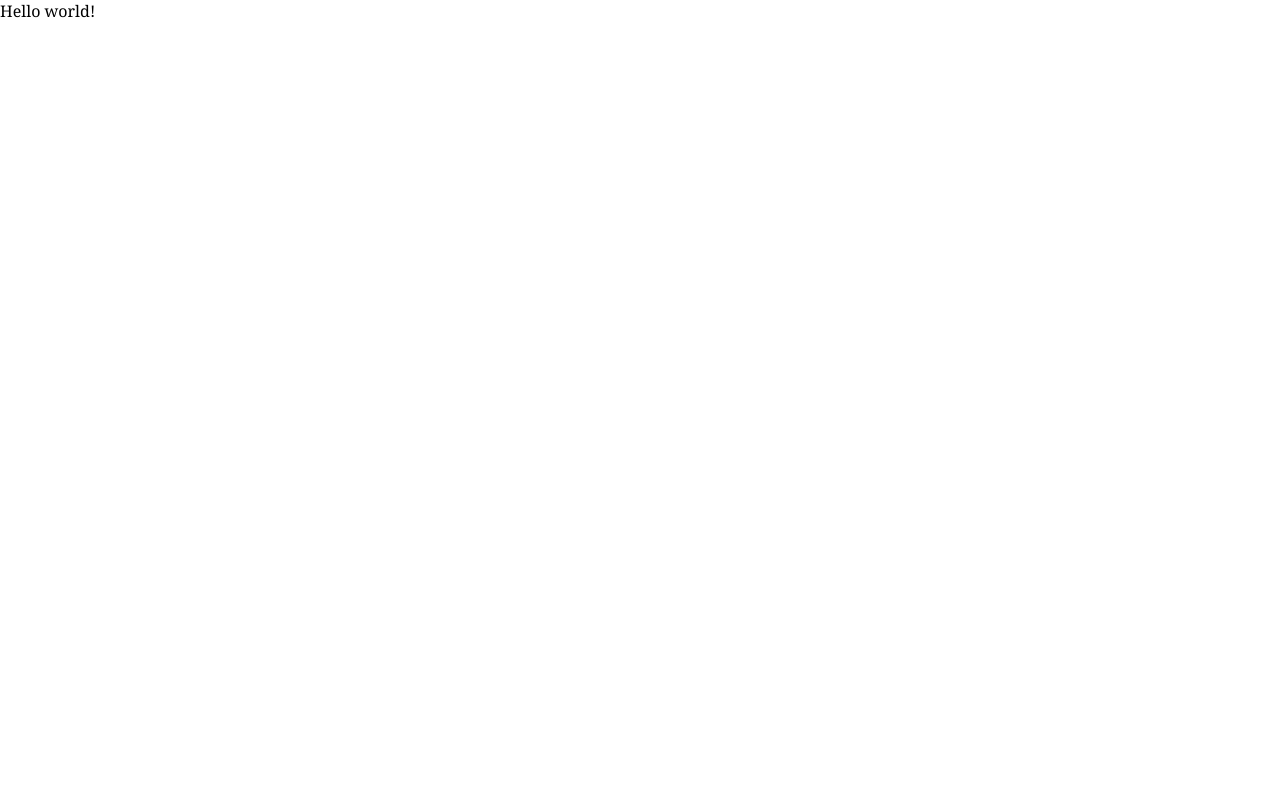
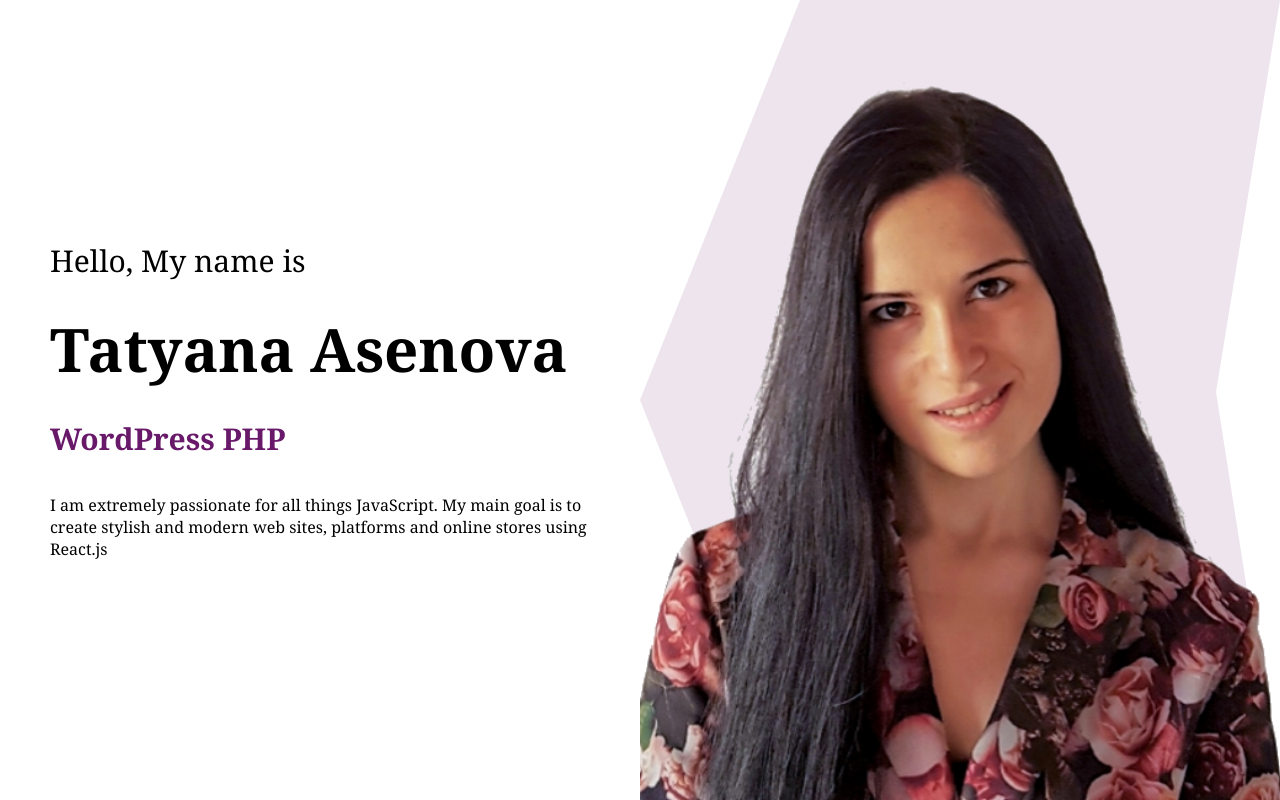
Before and after one commit to Tatyana-OA/personal-portfolio-react-js, a React (Create React App) app: page / in a window 1280 px wide. Built offline with nearby package versions, Linux system fonts and the light colour scheme.

Commit message:
Stying hero section

```diff
--- a/src/App.jsx
+++ b/src/App.jsx
@@ -1,5 +1,9 @@
+import Intro from "./components/intro/Intro";
+
 const App = () => {
-  return <div>Hello world!</div>;
+  return <div>
+	  <Intro/>
+  </div>;
 };
 
 export default App;
--- /dev/null
+++ b/src/components/intro/Intro.css
@@ -0,0 +1,75 @@
+.i {
+	display:flex;
+	height:100vh;
+}
+.i-left {
+	flex:1;
+	display:flex;
+	align-items:center;
+	justify-content: center;
+}
+.i-right {
+	flex:1;
+	position:relative;
+}
+
+.i-left-wrapper {
+	padding:50px;
+	height:40%;
+	display:flex;
+	flex-direction: column;
+	justify-content: space-between;
+}
+
+.i-intro {
+	font-size:30px;
+	font-weight: 300;
+}
+.i-name {
+	font-size:60px;
+}
+.i-title {
+	height:50px;
+	overflow:hidden;
+}
+.i-title-wrapper {
+
+	height:100%;
+	animation: move 10s ease-in-out infinite alternate;
+}
+@keyframes move {
+	25% {
+	  transform: translateY(-50px);
+	}
+	50% {
+	  transform: translateY(-100px);
+	}
+	75% {
+	  transform: translateY(-150px);
+	}
+	100% {
+	  transform: translateY(-200px);
+	}
+  }
+.i-title-item {
+	height:50px;
+	font-size:30px;
+	font-weight: bold;
+	color:rgb(105, 25, 105);
+	display:flex;
+	align-items:center;
+}
+.i-img {
+	width:100%;
+	height:100%;
+	object-fit:cover;
+	position:absolute;
+}
+.i-bg {
+	clip-path: polygon(100% 0%, 90% 49%, 100% 100%, 25% 100%, 0% 50%, 25% 0%);	background-color:#ae86b038;
+	width: 100%;
+	height: 100%;
+	position: absolute;
+	top: 0;
+	right: 0;
+}
--- /dev/null
+++ b/src/components/intro/Intro.js
@@ -0,0 +1,33 @@
+import "./Intro.css"
+import Me from '../../img/me.png'
+
+const Intro = () => {
+	return (
+		<div className="i">
+			<div className="i-left">
+				<div className="i-left-wrapper">
+					<h2 className="i-intro">Hello, My name is</h2>
+					<h1 className="i-name">Tatyana Asenova</h1>
+					<div className="i-title">
+						<div className="i-title-wrapper">
+							<div className="i-title-item">React.js</div>
+							<div className="i-title-item">Node.js</div>
+							<div className="i-title-item">WordPress PHP</div>
+							<div className="i-title-item">Content Creation</div>
+							<div className="i-title-item">Copywriting</div>
+						</div>
+					</div>
+					<div className="i-desc">
+						I am extremely passionate for all things JavaScript. My main goal is to create stylish and modern web sites, platforms and online stores using React.js
+					</div>
+				</div>
+			</div>
+			<div className="i-right">
+				<div className="i-bg"></div>
+				<img src={Me} alt="" className="i-img" />
+			</div>
+		</div>
+	)
+}
+
+export default Intro;
```
Also changed, not shown: src/img/me.png.
